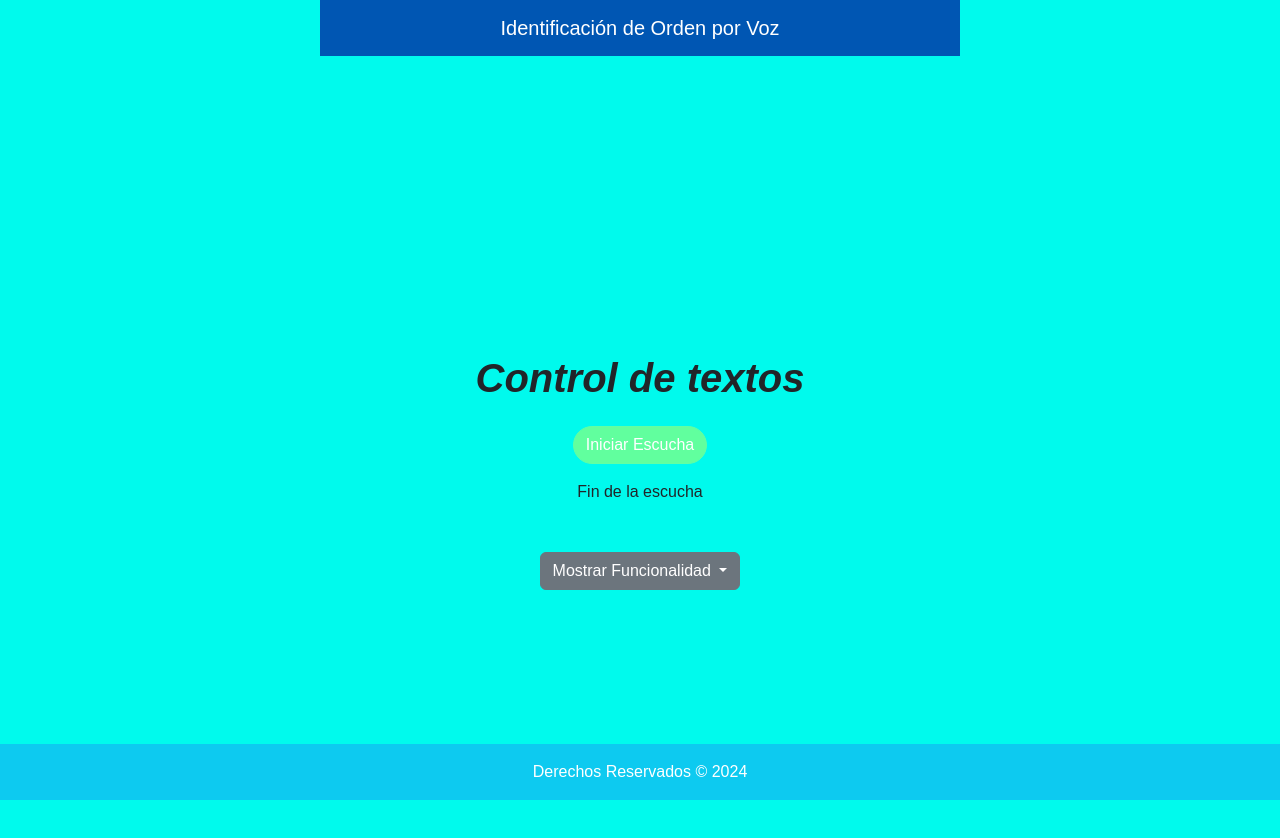
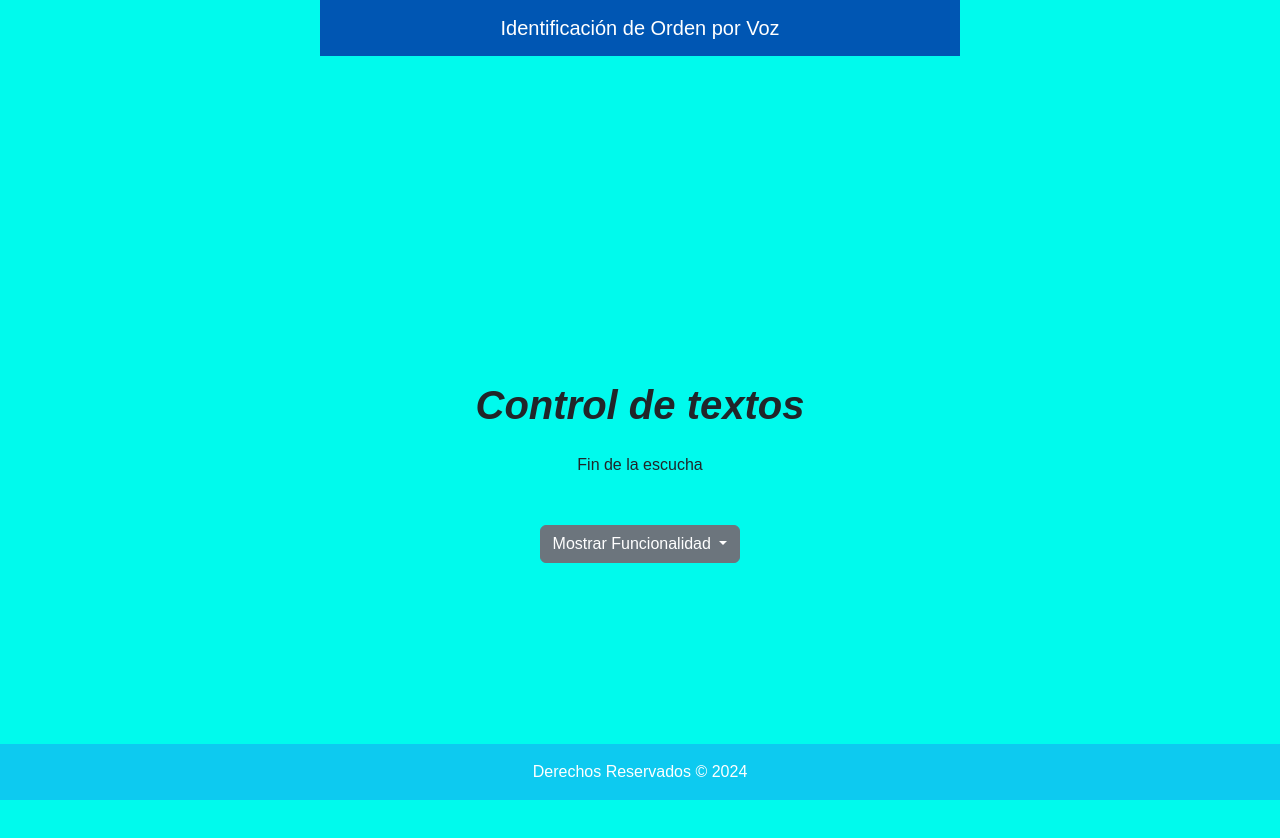
Before and after one commit to fcandido131217/web-api-voice1, a website: page index.html in a window 1280 px wide. Drawn offline with nearby package versions, Linux system fonts and the light colour scheme.

Commit message:
index.html

```diff
--- a/index.html
+++ b/index.html
@@ -52,7 +52,8 @@
         }
 
         footer p {
-            margin-bottom: 0;    }
+            margin-bottom: 0;
+        }
     </style>
 </head>
 <body>
@@ -70,7 +71,7 @@
         </div>
 
         <div class="container mt-4">
-            <button id="startBtn" class="btn btn-primary rounded-pill">Iniciar Escucha</button>
+            <!-- No hay botón de inicio de escucha -->
             <div id="listeningText" class="mt-3"></div>
             <div id="result" class="mt-3"></div>
         </div>
```
